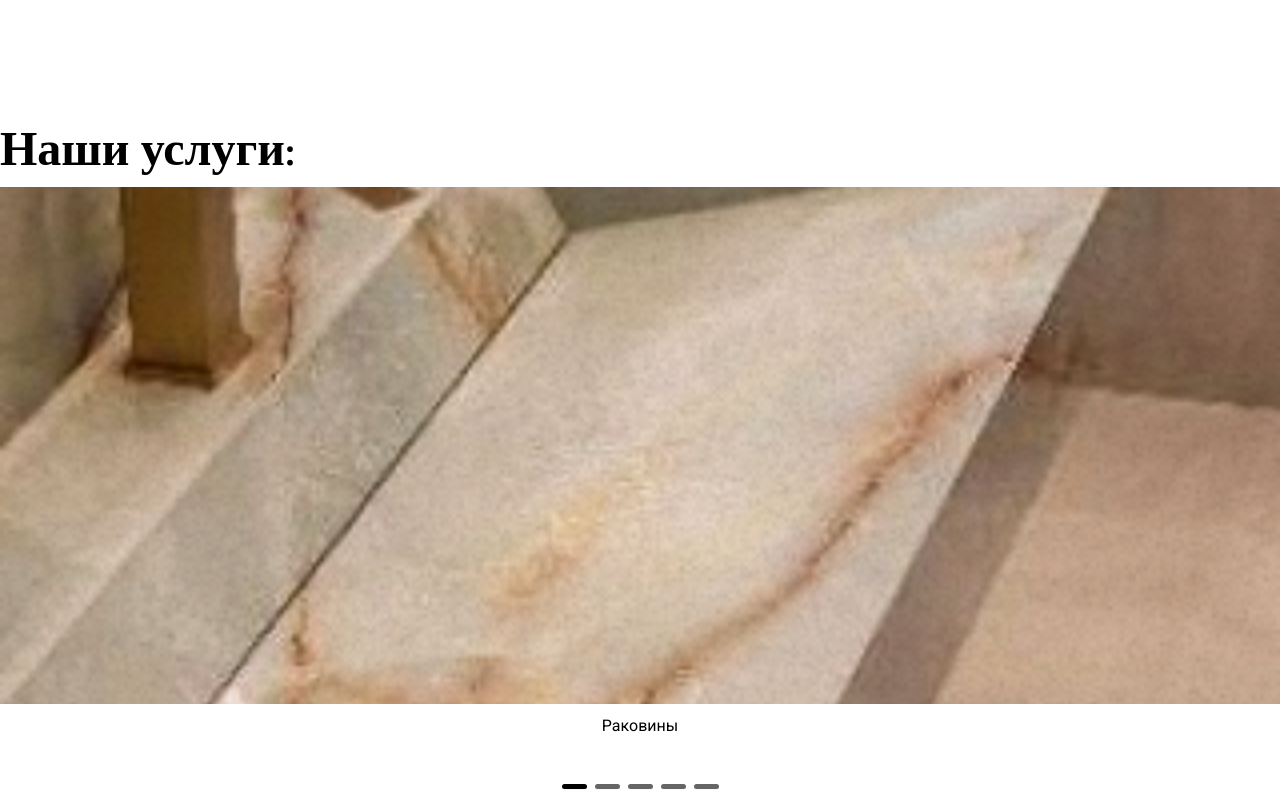
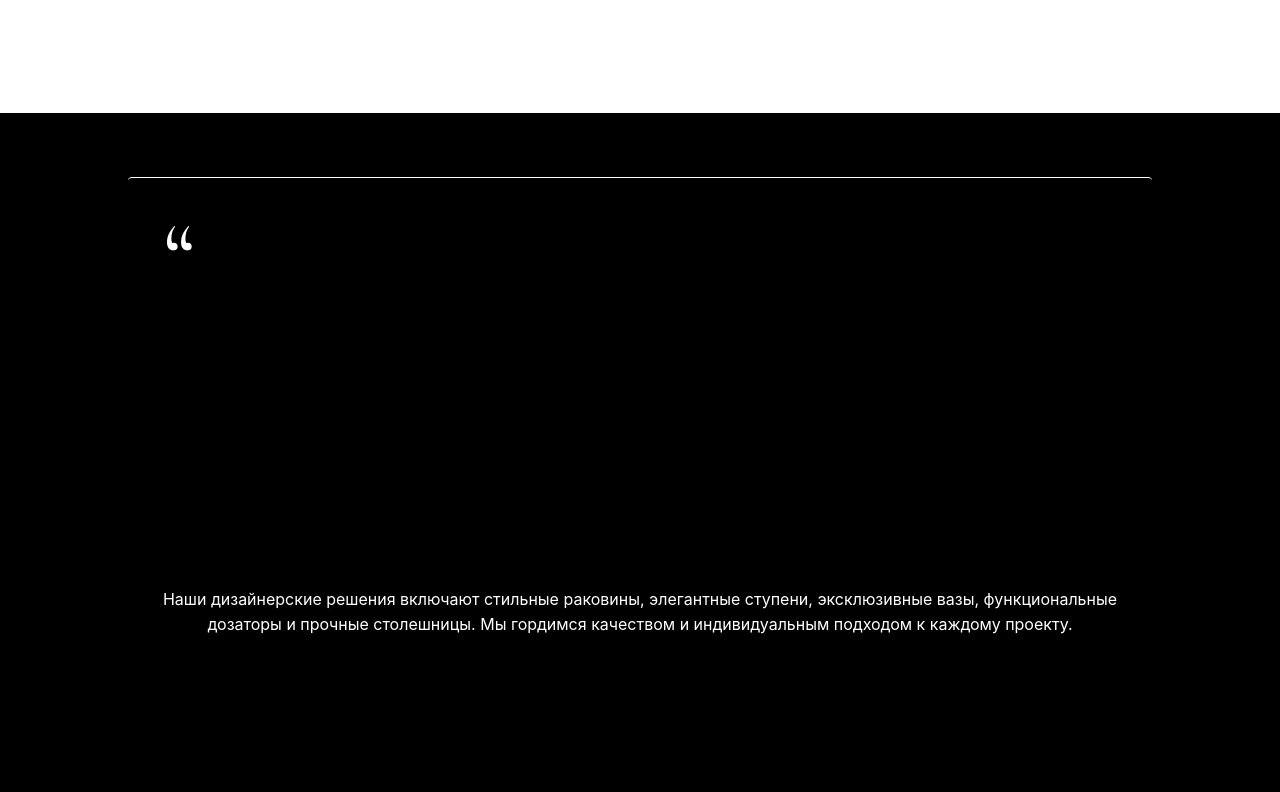
Before and after one commit to MSLadanov/bon-and-co, a React (Vite) app: page /main in a window 1280 px wide. Shown: the part 1588-2380 px from the top of the page. Built offline with nearby package versions, Linux system fonts and the light colour scheme.

Commit message:
chore: :construction: creating blockquote component

```diff
--- /dev/null
+++ b/src/components/Blockquote/Blockquote.tsx
@@ -0,0 +1,33 @@
+import { Paper } from "@mantine/core";
+import { Flex } from "../ui/Flex";
+import { ReactElement, ReactNode } from "react";
+import "./style.scss";
+
+interface IBlockquoteProps {
+  children: ReactNode;
+  withQuotes?: boolean;
+  withBorders?: boolean;
+}
+
+export const Blockquote: React.FC<IBlockquoteProps> = ({
+  children,
+  withQuotes = false,
+  withBorders = false,
+}): ReactElement => {
+  return (
+    <Flex
+      className="blockquote"
+      justifyContent="center"
+      alignItems="align-center"
+    >
+      <Paper
+        className={`${withQuotes ? "with-quotes" : ""}  ${
+          withBorders ? "with-borders" : ""
+        }`}
+        bg={"black"}
+      >
+        {children}
+      </Paper>
+    </Flex>
+  );
+};
--- /dev/null
+++ b/src/components/Blockquote/style.scss
@@ -0,0 +1,34 @@
+.blockquote {
+  background-color: black;
+  color: white;
+  padding: 5% 10%;
+  text-align: center;
+
+  .mantine-Paper-root {
+    padding: 40% 0%;
+    &.with-borders {
+      border-top: 1px solid white;
+      border-bottom: 1px solid white;
+    }
+    position: relative;
+    &.with-quotes {
+      &::before {
+        content: "“";
+        font-family: "Cormorant Garamond";
+        font-size: 96px;
+        position: absolute;
+        top:5px;
+      }
+      &::after {
+        content: "”";
+        font-family: "Cormorant Garamond";
+        font-size: 96px;
+        position: absolute;
+        bottom: -20px;
+      }
+    }
+    p{
+        font-size: 16px;
+    }
+  }
+}
--- a/src/components/Welcome/Welcome.tsx
+++ b/src/components/Welcome/Welcome.tsx
@@ -2,6 +2,7 @@ import { ReactElement } from "react";
 import { Flex } from "@ui/Flex";
 import asset from "@assets/Welcome/asset.png";
 import { Button } from "@ui/Button";
+import { Blockquote } from "@components/Blockquote/Blockquote";
 import "./style.scss";
 
 export const Welcome = (): ReactElement => {
@@ -14,6 +15,12 @@ export const Welcome = (): ReactElement => {
       </p>
       <Button>Исследовать ассортимент</Button>
       <img src={asset} alt="welcome-asset" />
+      <Blockquote withQuotes={true} withBorders={true}>
+        Наши дизайнерские решения включают стильные раковины, элегантные
+        ступени, эксклюзивные вазы, функциональные дозаторы и прочные
+        столешницы. Мы гордимся качеством и индивидуальным подходом к каждому
+        проекту.
+      </Blockquote>
     </Flex>
   );
 };
```
Also changed, not shown: src/components/Blockquote/index.ts (added), 1 other file (tests, documents, lock files or other folders).
